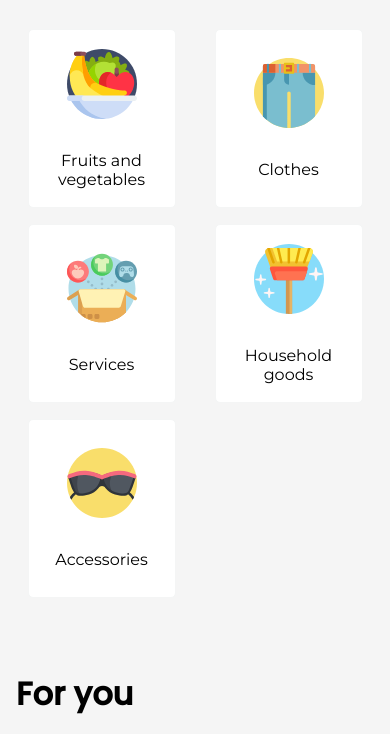
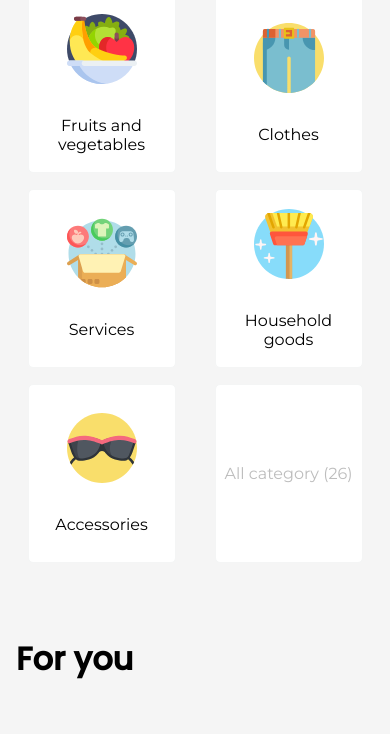
Before and after one commit to bekzodturgunoff/sotildi_project, a plain HTML site: page index.html in a window 390 px wide. Shown: the part 652-1386 px from the top of the page. Drawn offline with Linux system fonts and the light colour scheme.

Commit message:
fixing...

```diff
--- a/index.html
+++ b/index.html
@@ -72,6 +72,10 @@
         <div class="item">
           <img src="images/fashion 1.svg" alt="fruit">
           <p>Accessories</p>
+        </div>
+
+        <div class="item all-category">
+          <p class="grey">All category (26)</p>
         </div>
       </div>
       <br><br><br><br>
--- a/style.css
+++ b/style.css
@@ -241,6 +241,9 @@ h1 {
 .fa-regular {
   width: fit-content;
 }
+.all-category {
+  display: none;
+}
 
 @media (max-width: 1100px) {
   .hero-container {
@@ -299,6 +302,13 @@ h1 {
   .user {
     display: none;
   }
+
+  .all-category {
+    display: flex;
+  }
+  .category-text p {
+    display: none;
+  }
 }
 @media (max-width: 565px) {
   .advertisements-grid {
```
